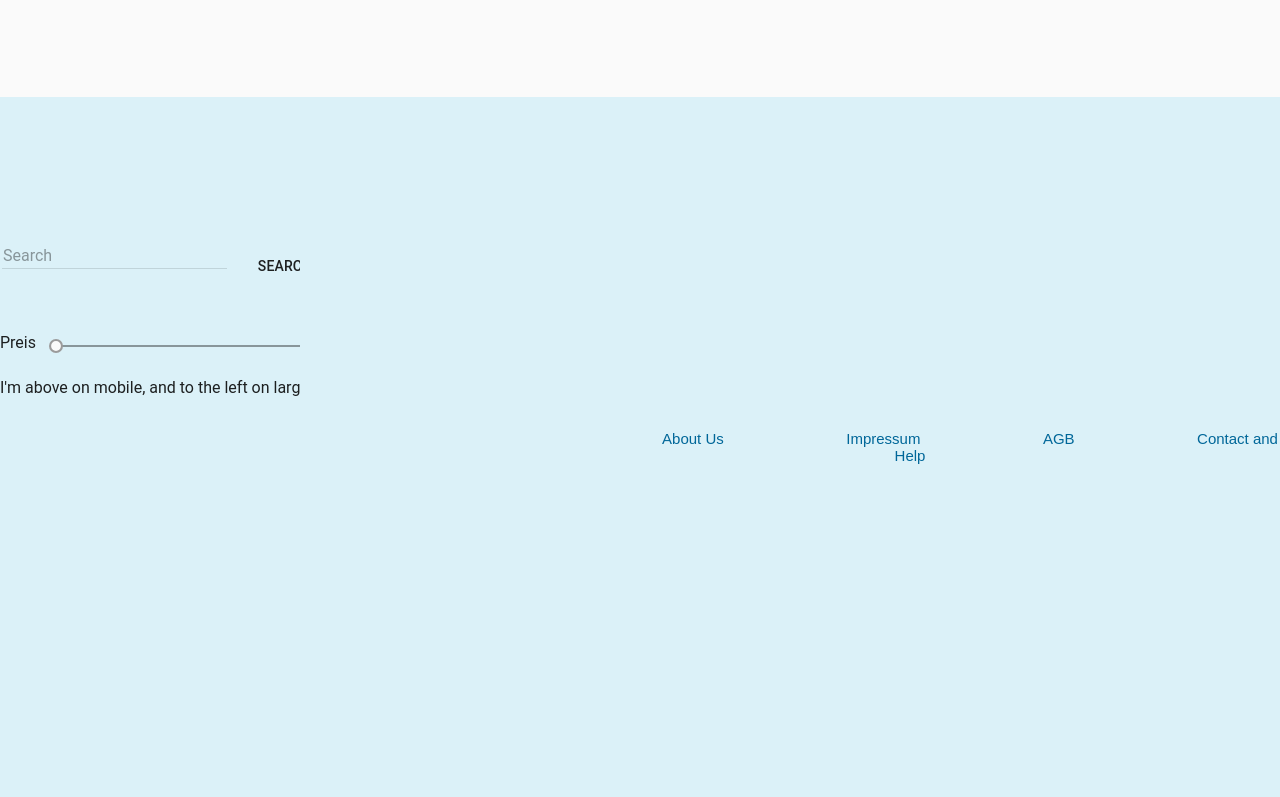
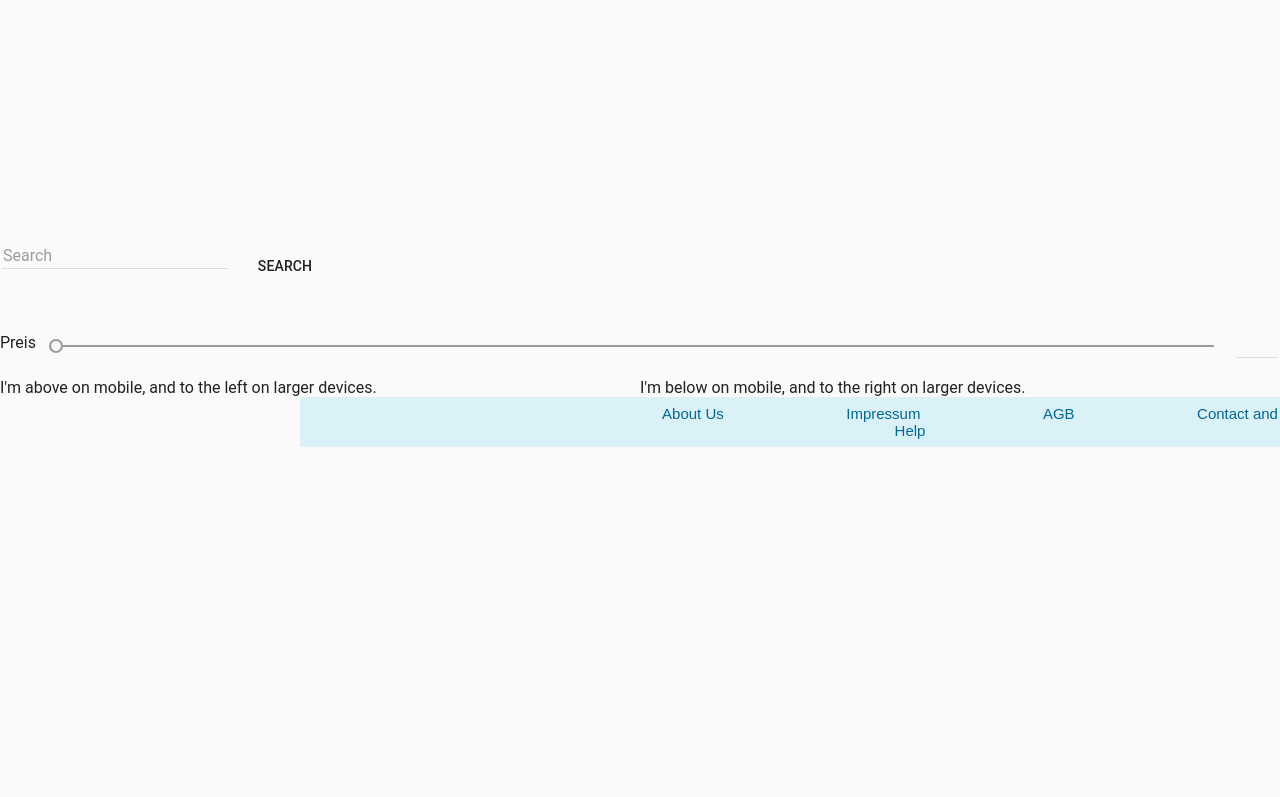
Before and after one commit to elsen1337/TeamFulda2019_1, a PHP site: page /AngularJS-Prototype/index.html in a window 1280 px wide; the page is wider, and only the part inside the window is pictured. Shown: the part 81-878 px from the top of that part. After the commit the page ends 528 px from the top of that part, so only its background shows below. Run offline with PHP 8.4, Linux system fonts and the light colour scheme.

Commit message:
Update style.css
Margin 0 für alle Elemente! Padding in Footer gewechselt zu Margin. Height auf 50px geändert!

```diff
--- a/AngularJS-Prototype/style.css
+++ b/AngularJS-Prototype/style.css
@@ -1,4 +1,8 @@
 h1{
+}
+
+* {
+    margin: 0;
 }
 
 /*md-content .ext-content {
@@ -54,7 +58,7 @@
 
 footer{
     z-index: 1;
-    padding: 300px;
+    margin: 300px;
     left: 0;
     bottom: 0;
     width: 100%;
@@ -63,7 +67,7 @@
     font-size: 10px;
     overflow: hidden;
     display: flex;
-    height: 100px;
+    height: 50px;
     align-items: center;
     justify-content: center;
 }
```
